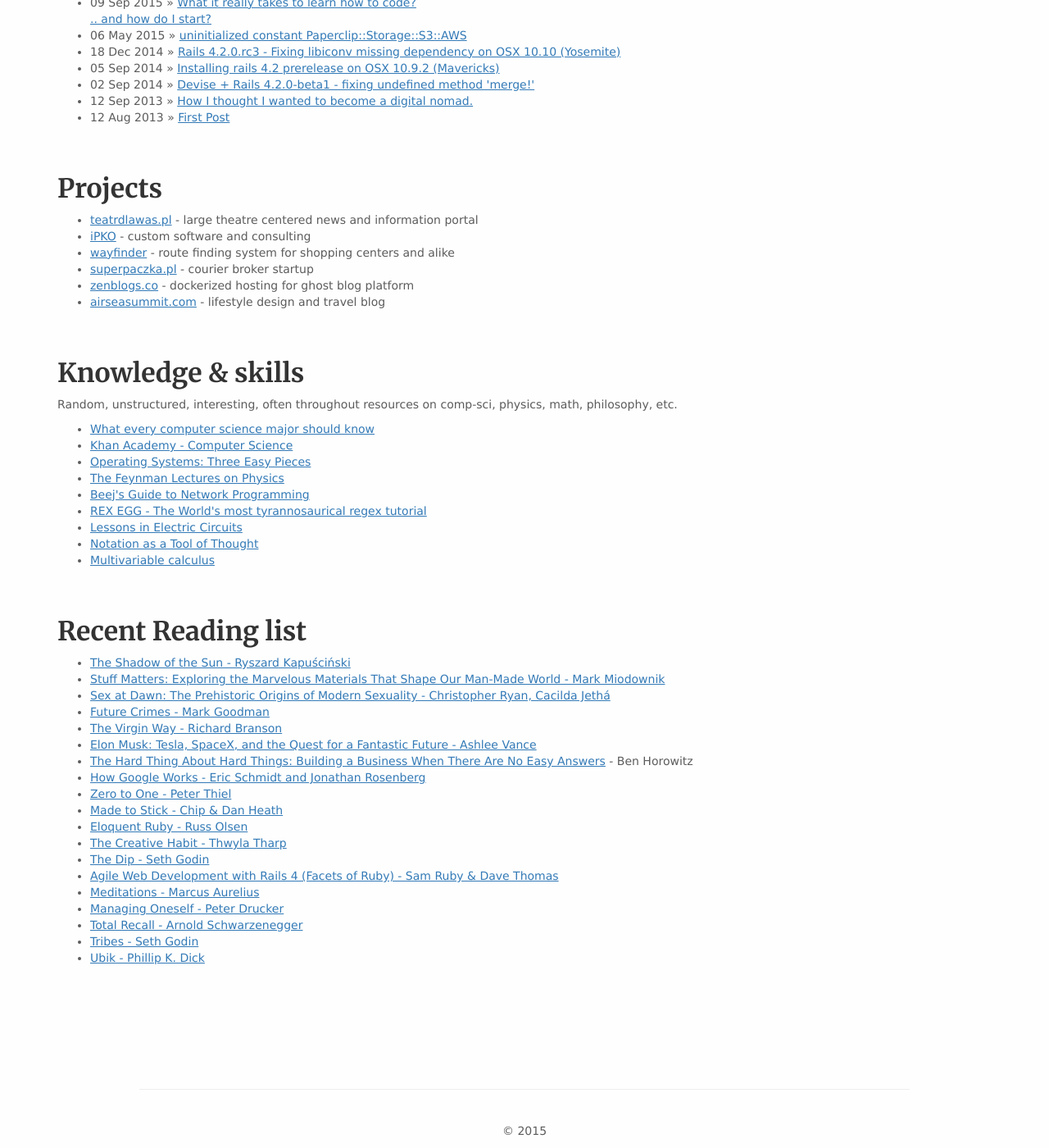
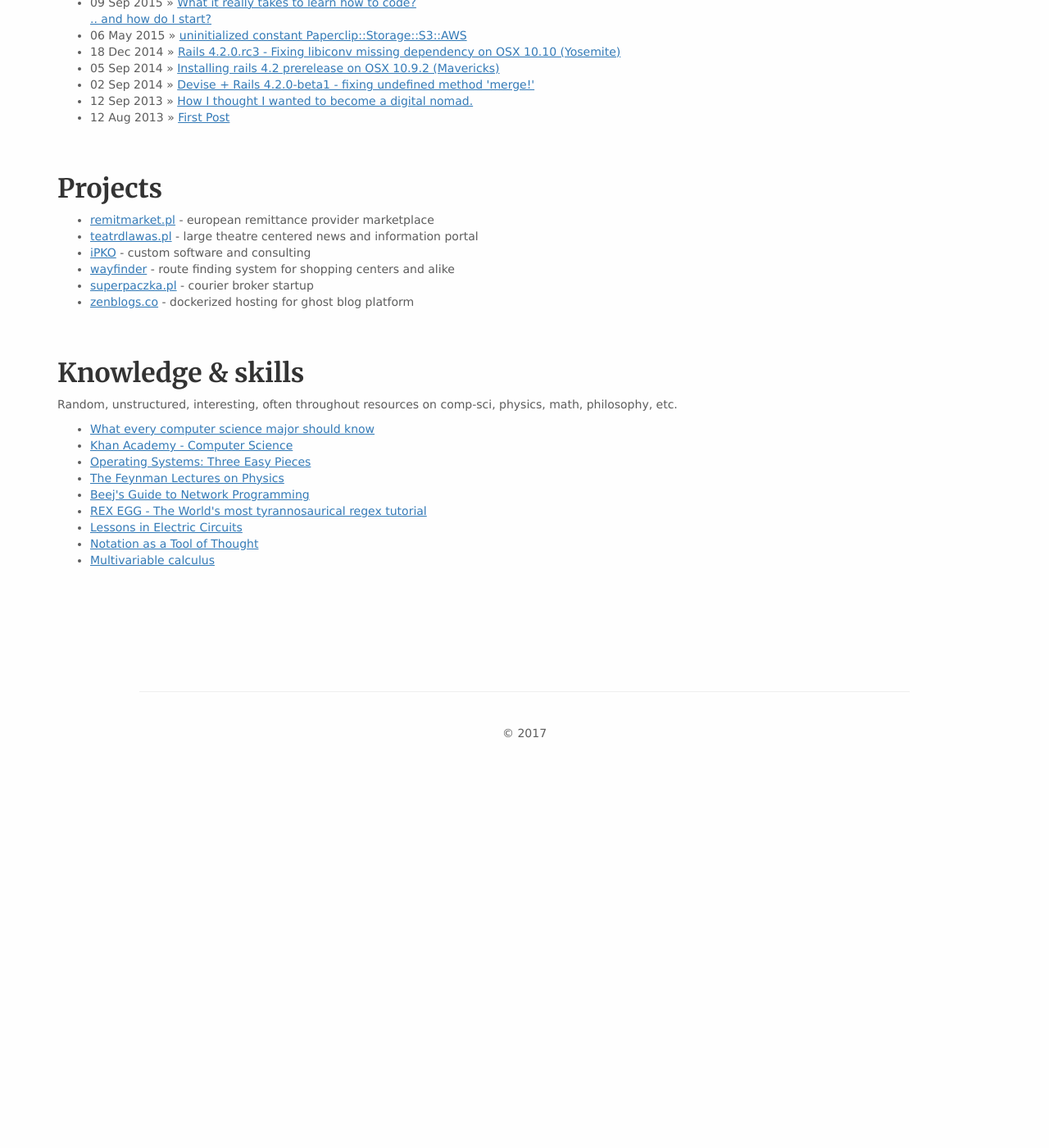
Before and after one commit to alexp/alexp.github.io, a Jekyll site: the page built from index.html, in a window 1280 px wide and 1400 px high, scrolled down 679 px. Shown: the whole window at 82% size. Built offline with Jekyll 4.4.1, drawn with Linux system fonts in a browser that asks for light colours; comment, search, counter and statistics services are not loaded; after the commit the page ends 1683 px from its top, so only the background shows below that.

Commit message:
Remitmarket added

```diff
--- a/index.html
+++ b/index.html
@@ -64,12 +64,12 @@
         <p>
             <h1 class="give-space">Projects</h1>
             <ul>
+                <li><a href="http://remitmarket.pl">remitmarket.pl</a> - european remittance provider marketplace</li>
                 <li><a href="teatrdlawas.html">teatrdlawas.pl</a> - large theatre centered news and information portal</li>
                 <li><a href="ipko.html">iPKO</a> - custom software and consulting</li>
                 <li><a href="wayfinder.html">wayfinder</a> - route finding system for shopping centers and alike</li>
                 <li><a href="superpaczka.html">superpaczka.pl</a> - courier broker startup</li>
                 <li><a href="zenblogs.html">zenblogs.co</a> - dockerized hosting for ghost blog platform</li>
-                <li><a href="http://airseasummit.com">airseasummit.com</a> - lifestyle design and travel blog</li>
             </ul>
 
             <h1 class="give-space">Knowledge & skills</h1>
@@ -86,73 +86,11 @@
                 <li><a href="http://mathinsight.org/thread/multivar">Multivariable calculus</a></li>
 
             </ul>
-            <h1 class="give-space">Recent Reading list</h1>
-            <ul>
-                <li>
-                  <a href="https://www.goodreads.com/book/show/9541.The_Shadow_of_the_Sun">The Shadow of the Sun - Ryszard Kapuściński</a>
-                </li>
-                <li>
-                  <a href="https://www.goodreads.com/book/show/18222843-stuff-matters">Stuff Matters: Exploring the Marvelous Materials That Shape Our Man-Made World - Mark Miodownik</a>
-                </li>
-                <li>
-                  <a href="https://www.goodreads.com/book/show/7640261-sex-at-dawn">Sex at Dawn: The Prehistoric Origins of Modern Sexuality - Christopher Ryan, Cacilda Jethá</a>
-                </li>
-                <li>
-                  <a href="http://www.futurecrimesbook.com/">Future Crimes - Mark Goodman</a>
-                </li>
-                <li>
-                  <a href="http://www.virgin.com/richard-branson/books/the-virgin-way">The Virgin Way - Richard Branson</a>
-                </li>
-                <li>
-                  <a href="http://www.amazon.com/Elon-Musk-SpaceX-Fantastic-Future/dp/0062301233">Elon Musk: Tesla, SpaceX, and the Quest for a Fantastic Future - Ashlee Vance</a>
-                </li>
-                <li>
-                  <a href="http://www.amazon.com/The-Hard-Thing-About-Things/dp/0062273205">The
-                    Hard Thing About Hard Things: Building a Business When There
-                    Are No Easy Answers</a> - Ben Horowitz
-                </li>
-                <li>
-                  <a href="http://www.howgoogleworks.net/">How Google Works - Eric Schmidt and Jonathan Rosenberg</a>
-                </li>
-                <li>
-                  <a href="http://zerotoonebook.com/">Zero to One - Peter Thiel</a>
-                </li>
-                <li>
-                  <a href="http://heathbrothers.com/books/made-to-stick/">Made to Stick - Chip &amp; Dan Heath</a>
-                </li>
-                <li>
-                  <a href="http://eloquentruby.com/">Eloquent Ruby - Russ Olsen</a>
-                </li>
-                <li>
-                  <a href="http://www.goodreads.com/book/show/254799.The_Creative_Habit">The Creative Habit - Thwyla Tharp</a>
-                </li>
-                <li>
-                  <a href="http://sethgodin.hubpages.com/hub/theDipBook">The Dip - Seth Godin</a>
-                </li>
-                <li>
-                  <a href="https://pragprog.com/book/rails4/agile-web-development-with-rails-4">Agile Web Development with Rails 4 (Facets of Ruby) - Sam Ruby &amp; Dave Thomas</a>
-                </li>
-                <li>
-                  <a href="http://classics.mit.edu/Antoninus/meditations.html">Meditations - Marcus Aurelius</a>
-                </li>
-                <li>
-                  <a href="http://www.goodreads.com/book/show/2477223.Managing_Oneself">Managing Oneself - Peter Drucker</a>
-                </li>
-                <li>
-                  <a href="http://www.goodreads.com/book/show/14546626-total-recall">Total Recall - Arnold Schwarzenegger</a>
-                </li>
-                <li>
-                <a href="http://www.bookdepository.com/Tribes-Seth-Godin/9781591842330/?a_aid=sethgodin">Tribes - Seth Godin</a>
-                </li>
-                <li>
-                  <a href="http://www.goodreads.com/book/show/22590.Ubik">Ubik - Phillip K. Dick</a>
-                </li>
-            </ul>
         </p>
     </div>
 </section>
 
 <footer style="padding: 100px;" class="text-center">
     <hr/>
-    &copy; 2015
+    &copy; 2017
 </footer>
```
